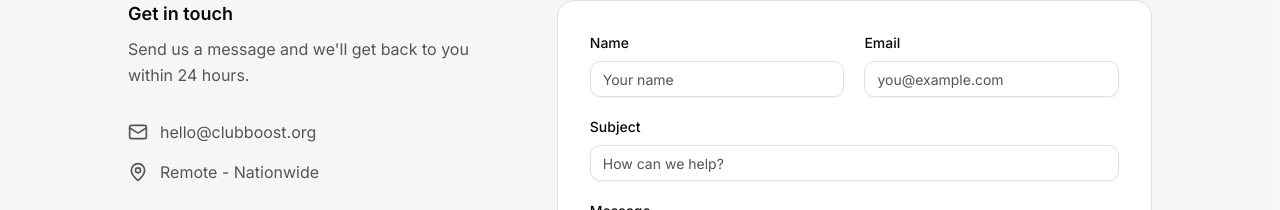
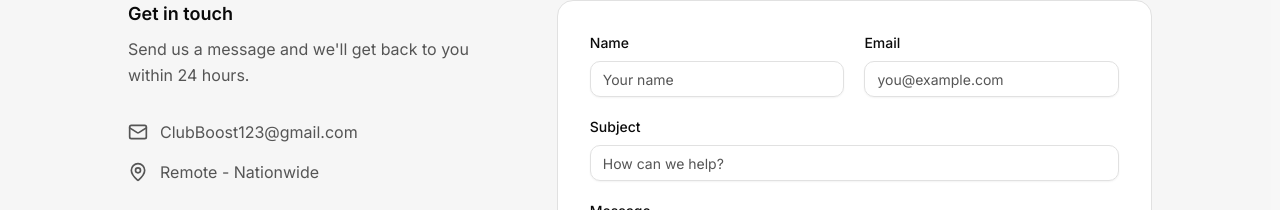
Before and after one commit to Pineollocks/v0-club-boost-web-page, a Next.js app: page / in a window 1280 px wide. Shown: the part 6222-6432 px from the top of the page. Built offline with nearby package versions, Linux system fonts and the light colour scheme.

Commit message:
feat: update contact email in Contact section
Change email to ClubBoost123@gmail.com for Contact Us page.

```diff
--- a/components/contact.tsx
+++ b/components/contact.tsx
@@ -46,7 +46,7 @@ export function Contact() {
             <div className="flex flex-col gap-4">
               <div className="flex items-center gap-3 text-muted-foreground">
                 <Mail className="size-5 shrink-0" />
-                <span>hello@clubboost.org</span>
+                <span>ClubBoost123@gmail.com</span>
               </div>
               <div className="flex items-center gap-3 text-muted-foreground">
                 <MapPin className="size-5 shrink-0" />
```
